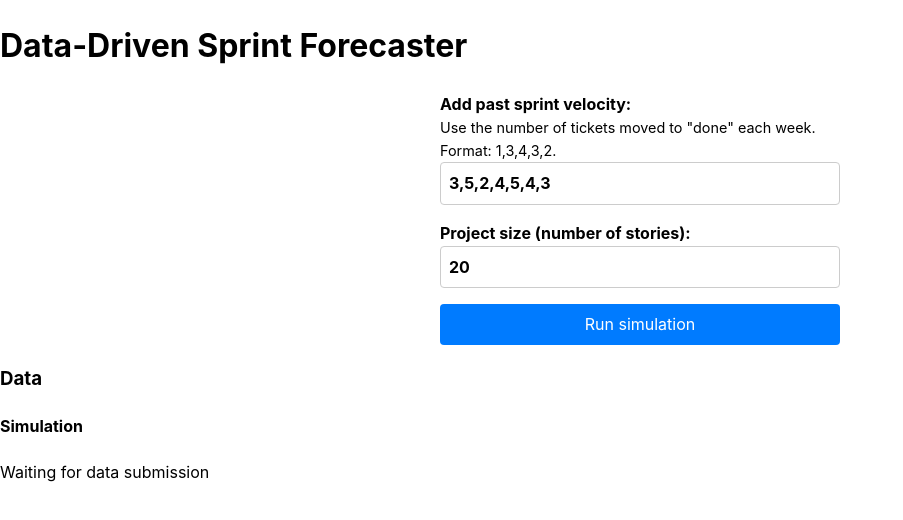
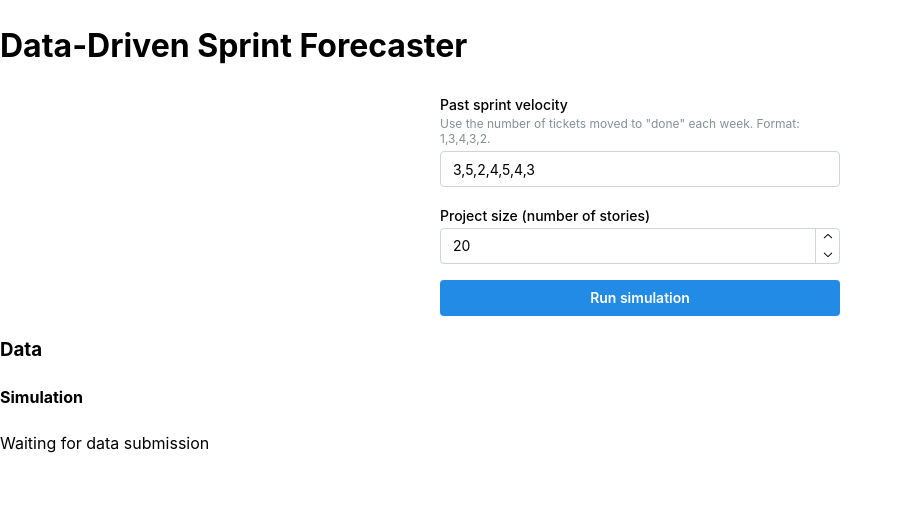
Before and after one commit to ZakLaughton/monte-carlo-forecaster, a React (Vite) app: page / in a window 1280 px wide. Shown: the top 520 px of the page, without its empty margins (0-903 px from the left). Built offline with nearby package versions, Linux system fonts and the light colour scheme.

Commit message:
migrate simulationForm to mantine

```diff
--- a/src/components/SimulationForm.tsx
+++ b/src/components/SimulationForm.tsx
@@ -1,4 +1,5 @@
 import { useState } from "react";
+import { TextInput, NumberInput, Button, Stack } from "@mantine/core";
 
 type Props = {
   onRun: (velocityStr: string, size: number) => void;
@@ -8,79 +9,28 @@ export const SimulationForm = ({ onRun }: Props) => {
   const [velocityStr, setVelocityStr] = useState("3,5,2,4,5,4,3");
   const [projectSize, setProjectSize] = useState(20);
 
-  const handleSubmit = (e: React.SubmitEvent<HTMLFormElement>) => {
+  const handleSubmit = (e: React.SyntheticEvent) => {
     e.preventDefault();
     onRun(velocityStr, projectSize);
   };
 
   return (
-    <>
-      <form
-        onSubmit={handleSubmit}
-        style={{
-          display: "flex",
-          flexDirection: "column",
-          gap: "1rem",
-          maxWidth: "400px",
-          margin: "0 auto",
-        }}
-      >
-        <label
-          style={{
-            display: "flex",
-            flexDirection: "column",
-            fontWeight: "bold",
-          }}
-        >
-          Add past sprint velocity:
-          <span style={{ fontSize: "0.9rem", fontWeight: "normal" }}>
-            Use the number of tickets moved to "done" each week. Format:
-            1,3,4,3,2.
-          </span>
-          <input
-            type="text"
-            value={velocityStr}
-            onChange={(e) => setVelocityStr(e.target.value)}
-            style={{
-              padding: "0.5rem",
-              border: "1px solid #ccc",
-              borderRadius: "4px",
-            }}
-          />
-        </label>
-        <label
-          style={{
-            display: "flex",
-            flexDirection: "column",
-            fontWeight: "bold",
-          }}
-        >
-          Project size (number of stories):
-          <input
-            type="number"
-            value={projectSize}
-            onChange={(e) => setProjectSize(Number(e.target.value))}
-            style={{
-              padding: "0.5rem",
-              border: "1px solid #ccc",
-              borderRadius: "4px",
-            }}
-          />
-        </label>
-        <button
-          type="submit"
-          style={{
-            padding: "0.5rem 1rem",
-            backgroundColor: "#007BFF",
-            color: "white",
-            border: "none",
-            borderRadius: "4px",
-            cursor: "pointer",
-          }}
-        >
-          Run simulation
-        </button>
-      </form>
-    </>
+    <form onSubmit={handleSubmit}>
+      <Stack maw={400} mx="auto">
+        <TextInput
+          label="Past sprint velocity"
+          description='Use the number of tickets moved to "done" each week. Format: 1,3,4,3,2.'
+          value={velocityStr}
+          onChange={(e) => setVelocityStr(e.currentTarget.value)}
+        />
+        <NumberInput
+          label="Project size (number of stories)"
+          value={projectSize}
+          onChange={(val) => setProjectSize(typeof val === "number" ? val : 0)}
+          min={1}
+        />
+        <Button type="submit">Run simulation</Button>
+      </Stack>
+    </form>
   );
 };
```
Also changed, not shown: src/main.tsx (+8 -8 lines).
